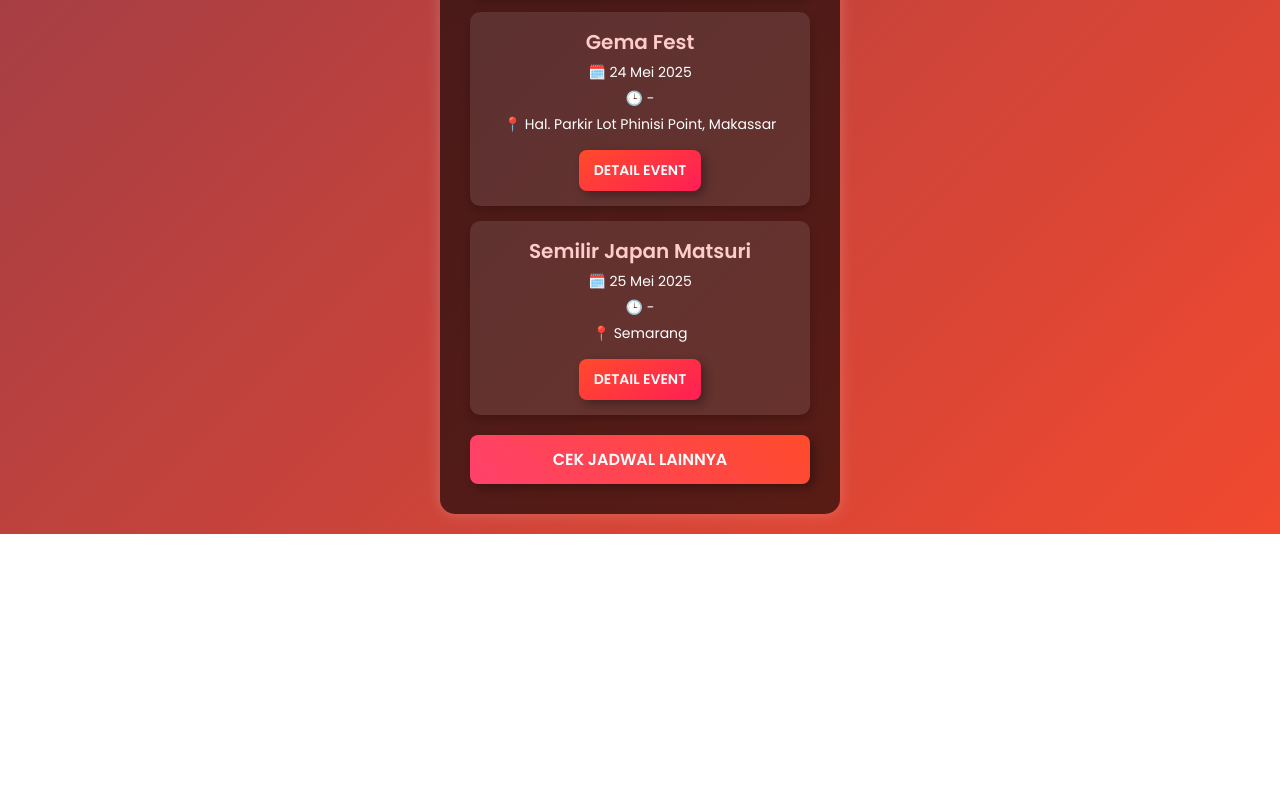
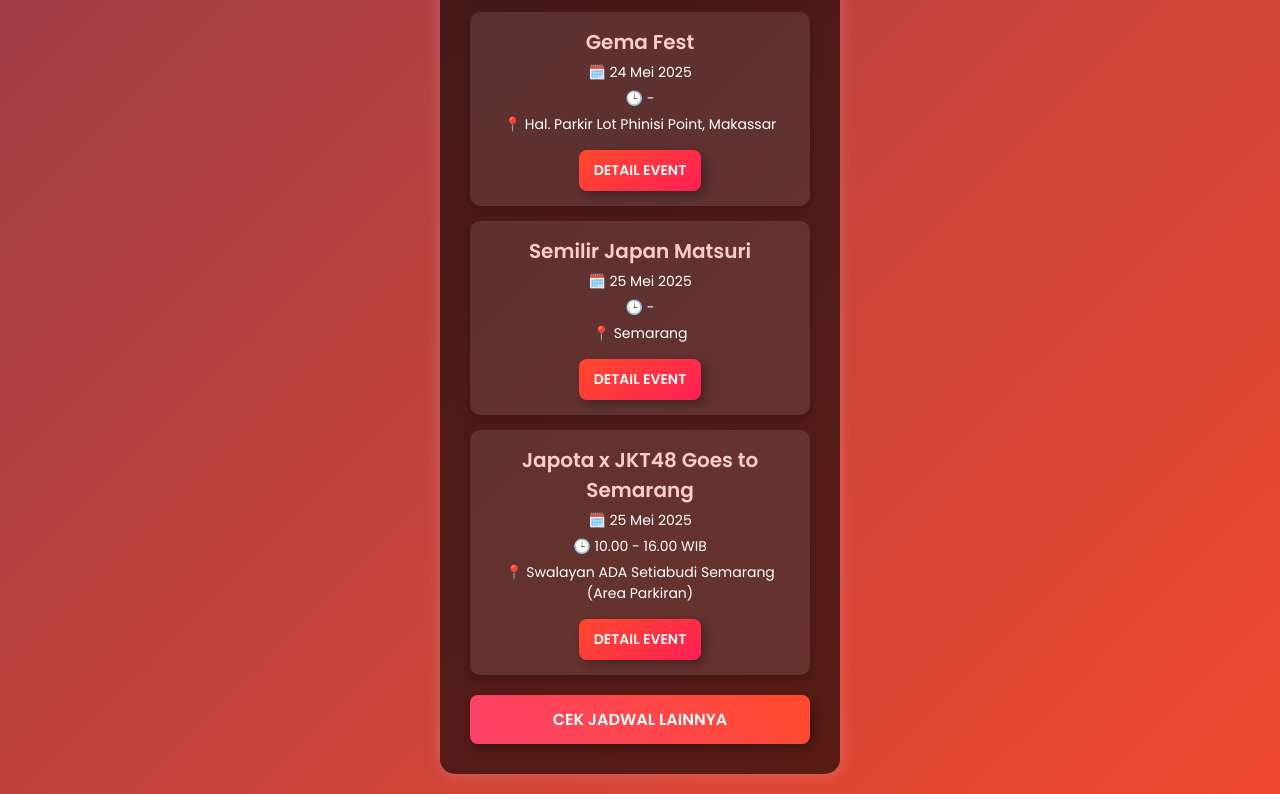
Before and after one commit to beritajkt48/event, a plain HTML site: page mei/index.html in a window 1280 px wide. Shown: the part 2379-3173 px from the top of the page. Before the commit the page ends 2913 px from the top, so only its background shows below. Drawn offline with Linux system fonts and the light colour scheme.

Commit message:
Update index.html

```diff
--- a/mei/index.html
+++ b/mei/index.html
@@ -225,6 +225,14 @@
             <a href="https://www.instagram.com/p/DGVXMXMzHvh/" class="detail-btn" target="_blank">Detail Event</a>
         </div>
 
+        <div class="event">
+            <h2>Japota x JKT48 Goes to Semarang</h2>
+            <p>🗓️ 25 Mei 2025</p>
+            <p>🕒 10.00 - 16.00 WIB</p>
+            <p>📍 Swalayan ADA Setiabudi Semarang (Area Parkiran)</p>
+            <a href="https://www.instagram.com/p/DJtt3zqzTHe/" class="detail-btn" target="_blank">Detail Event</a>
+        </div>
+
         <a href="https://beritajkt48.github.io/event/" class="btn">Cek Jadwal Lainnya</a>
     </div>
 
```
